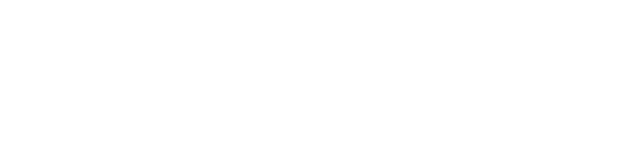
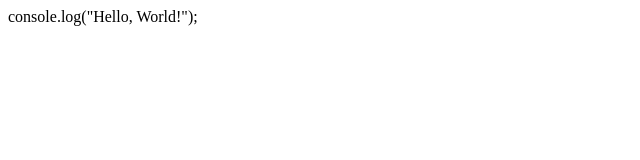
Before and after one commit to mituljagushte441-dotcom/GitDemoPractice, a plain HTML site: page index.html in a window 1280 px wide. Shown: the whole page, without its empty margins (0-640 px from the left). Drawn offline with Linux system fonts and the light colour scheme.

Commit message:
added word & hello word

```diff
--- a/index.html
+++ b/index.html
@@ -6,6 +6,6 @@
     <title>Document</title>
 </head>
 <body>
-
+    console.log("Hello, World!");
 </body>
 </html>
```
Also changed, not shown: 1 other file.
